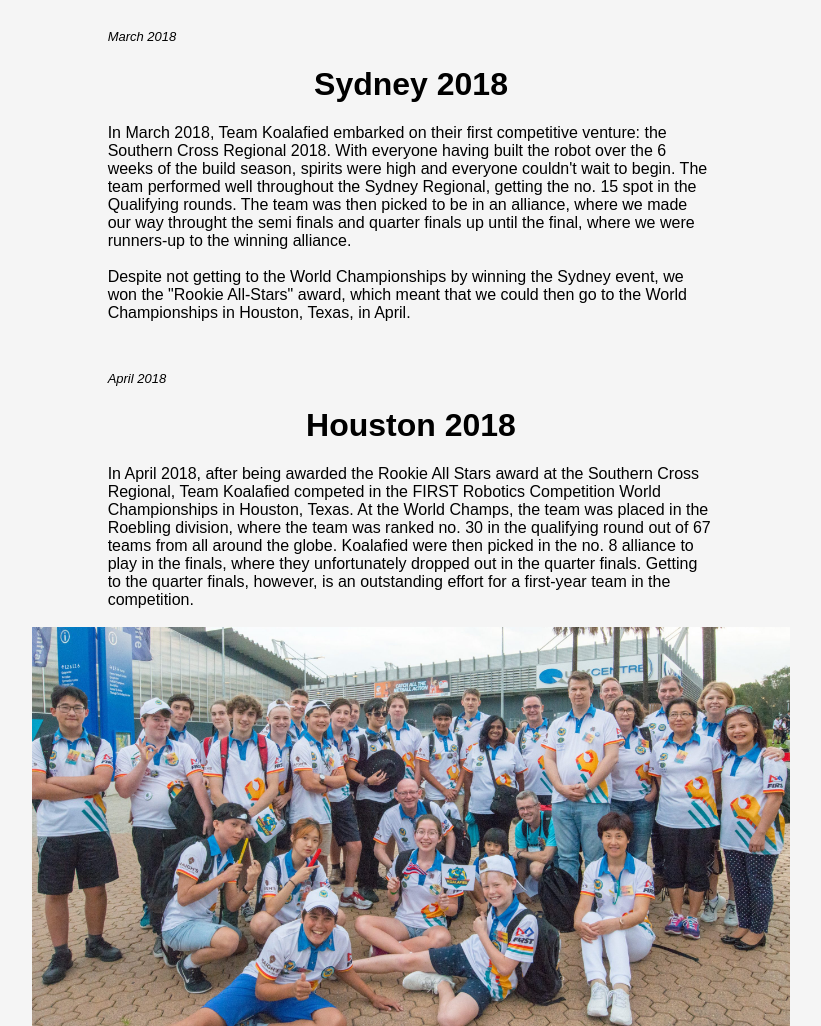
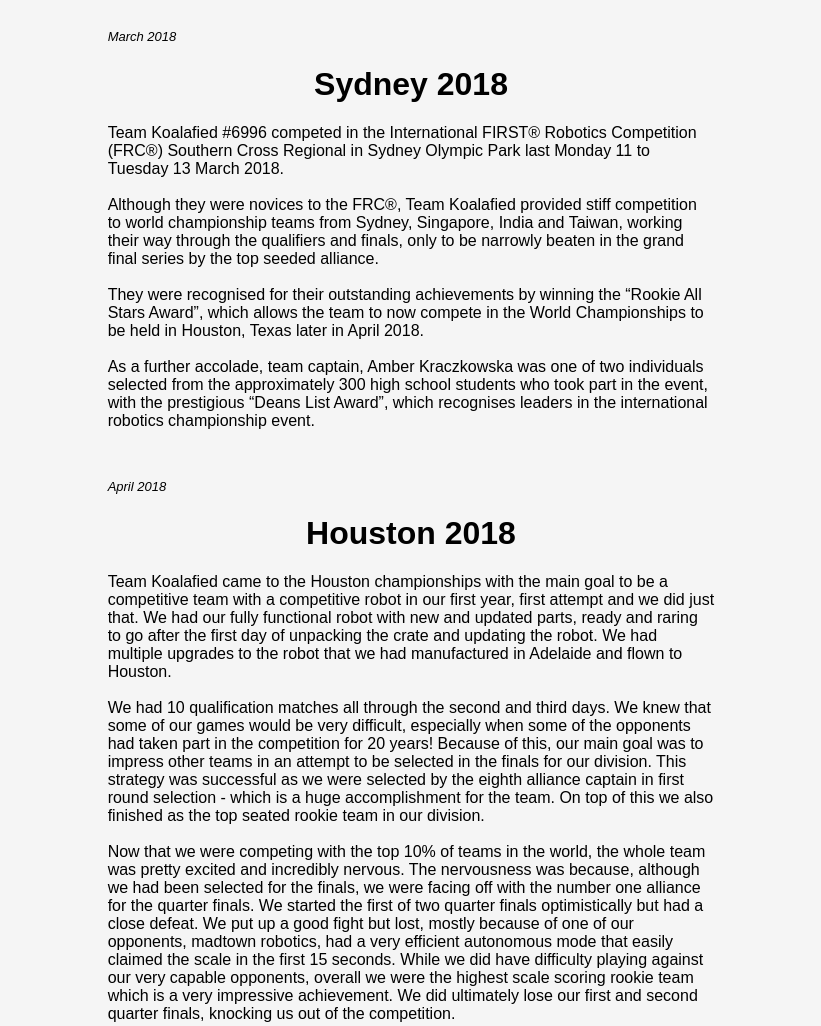
Before and after one commit to smithomaster/public_html_new, a plain HTML site: page our-journey.html in a window 1280 px wide. Shown: the part 689-1715 px from the top of the page, without its empty margins (229-1050 px from the left). Drawn offline with Linux system fonts and the light colour scheme.

Commit message:
Our Journey from Press REleasese

```diff
--- a/our-journey.html
+++ b/our-journey.html
@@ -124,7 +124,14 @@
             <div class = "info-border">
                 <p class = "date">March 2018</p>
                 <h1 class = "info">Sydney 2018</h1>
-                <p class = "news">In March 2018, Team Koalafied embarked on their first competitive venture: the Southern Cross Regional 2018. With everyone having built the robot over the 6 weeks of the build season, spirits were high and everyone couldn't wait to begin. The team performed well throughout the Sydney Regional, getting the no. 15 spot in the Qualifying rounds. The team was then picked to be in an alliance, where we made our way throught the semi finals and quarter finals up until the final, where we were runners-up to the winning alliance. <br><br>Despite not getting to the World Championships by winning the Sydney event, we won the "Rookie All-Stars" award, which meant that we could then go to the World Championships in Houston, Texas, in April.</p>
+                <p class = "news">Team Koalafied #6996 competed in the International FIRST® Robotics Competition (FRC®) Southern Cross Regional in Sydney Olympic Park last Monday 11 to Tuesday 13 March 2018.
+<br><br>
+Although they were novices to the FRC®, Team Koalafied provided stiff competition to world championship teams from Sydney, Singapore, India and Taiwan, working their way through the qualifiers and finals, only to be narrowly beaten in the grand final series by the top seeded alliance.
+<br><br>
+They were recognised for their outstanding achievements by winning the “Rookie All Stars Award”, which allows the team to now compete in the World Championships to be held in Houston, Texas later in April 2018.
+<br><br>
+As a further accolade, team captain, Amber Kraczkowska was one of two individuals selected from the approximately 300 high school students who took part in the event, with the prestigious “Deans List Award”, which recognises leaders in the international robotics championship event.
+</p>
             </div>
         </div>
         <br>
@@ -133,7 +140,10 @@
             <div class = "info-border">
                 <p class = "date">April 2018</p>
                 <h1 class = "info">Houston 2018</h1>
-                <p class = "news">In April 2018, after being awarded the Rookie All Stars award at the Southern Cross Regional, Team Koalafied competed in the FIRST Robotics Competition World Championships in Houston, Texas. At the World Champs, the team was placed in the Roebling division, where the team was ranked no. 30 in the qualifying round out of 67 teams from all around the globe. Koalafied were then picked in the no. 8 alliance to play in the finals, where they unfortunately dropped out in the quarter finals. Getting to the quarter finals, however, is an outstanding effort for a first-year team in the competition.</p>
+                <p class = "news">Team Koalafied came to the Houston championships with the main goal to be a competitive team with a competitive robot in our first year, first attempt and we did just that. We had our fully functional robot with new and updated parts, ready and raring to go after the first day of unpacking the crate and updating the robot. We had multiple upgrades to the robot that we had manufactured in Adelaide and flown to Houston.  <br><br>
+We had 10 qualification matches all through the second and third days. We knew that some of our games would be very difficult, especially when some of the opponents had taken part in the competition for 20 years! Because of this, our main goal was to impress other teams in an attempt to be selected in the finals for our division. This strategy was successful as we were selected by the eighth alliance captain in first round selection - which is a huge accomplishment for the team. On top of this we also finished as the top seated rookie team in our division.<br><br>
+Now that we were competing with the top 10% of teams in the world, the whole team was pretty excited and incredibly nervous. The nervousness was because, although we had been selected for the finals, we were facing off with the number one alliance for the quarter finals. We started the first of two quarter finals optimistically but had a close defeat. We put up a good fight but lost, mostly because of one of our opponents, madtown robotics, had a very efficient autonomous mode that easily claimed the scale in the first 15 seconds. While we did have difficulty playing against our very capable opponents, overall we were the highest scale scoring rookie team which is a very impressive achievement. We did ultimately lose our first and second quarter finals, knocking us out of the competition.
+</p>
             </div>
         </div>
 
```
